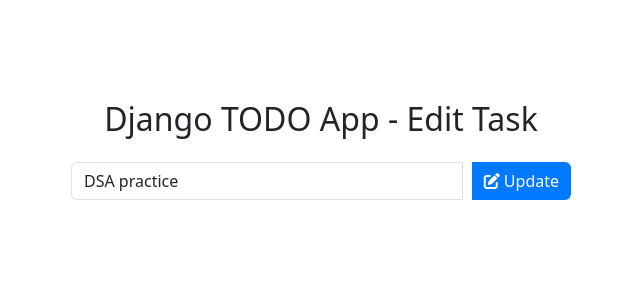
After one commit to minhazriyam/Todo_Project_Using_Django, a Django app: page /todoapp/editTask/1/ in a window 1280 px wide. The commit adds this page. Shown: the top 300 px of the page, without its empty margins (319-959 px from the left). Run offline with Django 5.2, Linux system fonts and the light colour scheme; data comes from the database, SQL or seed files in the repository; both versions use the stored data as it was after the commit.

Commit message:
Basic Functional Version

```diff
--- /dev/null
+++ b/templates/editTask.html
@@ -0,0 +1,60 @@
+<!DOCTYPE html>
+<html lang="en">
+<head>
+    <meta charset="UTF-8">
+    <meta name="viewport" content="width=device-width, initial-scale=1.0">
+    <title>Edit Task - Django TODO App</title>
+
+    <!-- Bootstrap CSS -->
+    <link href="https://cdn.jsdelivr.net/npm/bootstrap@5.3.0/dist/css/bootstrap.min.css" rel="stylesheet">
+    <!-- Font Awesome for Icons -->
+    <link rel="stylesheet" href="https://cdnjs.cloudflare.com/ajax/libs/font-awesome/6.4.2/css/all.min.css">
+
+    <style>
+        .edit-container {
+            max-width: 500px;
+            margin: 100px auto;
+            text-align: center;
+        }
+        .input-group {
+            width: 100%;
+            display: flex;
+            gap: 10px;
+            margin-top: 30px;
+        }
+        .btn-update {
+            background-color: #007bff;
+            color: white;
+            border: none;
+        }
+        .btn-update:hover {
+            background-color: #0056b3;
+        }
+    </style>
+</head>
+<body>
+
+    <div class="container">
+        <div class="edit-container">
+            <h2>Django TODO App - Edit Task</h2>
+
+            <!-- Edit Task Form -->
+            <form action = "{% url 'editTask' get_task.pk %}" method = "POST">
+                {% csrf_token %}
+                <div class="input-group mt-4">
+                    <input type="text" name = "task" class="form-control" placeholder="Add a task" value="{{ get_task.task }}">
+                    <button type="submit" class="btn btn-update">
+                        <i class="fas fa-edit"></i> Update
+                    </button>
+                </div>
+            </form>
+
+
+        </div>
+    </div>
+
+    <!-- Bootstrap JS -->
+    <script src="https://cdn.jsdelivr.net/npm/bootstrap@5.3.0/dist/js/bootstrap.bundle.min.js"></script>
+
+</body>
+</html>
--- a/todoMain/views.py
+++ b/todoMain/views.py
@@ -4,8 +4,9 @@ from todoapp.models import Task
 def home(request):
 
     tasks = Task.objects.filter(is_completed = False).order_by("-updated_at")
+    completed_tasks = Task.objects.filter(is_completed = True)
     context = {
-        'tasks' : tasks,
+        'tasks' : tasks, "completed_tasks" : completed_tasks
     }
 
     return render(request, "home.html", context)
--- a/todoapp/urls.py
+++ b/todoapp/urls.py
@@ -5,6 +5,20 @@ urlpatterns = [
 
     path("addTask/", views.addTask, name= 'addTask'),
 
+    # Mark as done
+    path("mark_as_done/<int:pk>/", views.mark_as_done, name = "mark_as_done"),
+
+    # Mark as undone
+    path("mark_as_undone/<int:pk>/", views.mark_as_undone, name = "mark_as_undone"),
+
+    #Edit Task
+    path("editTask/<int:pk>/", views.editTask, name= "editTask"),
+
+    #Delete Task
+
+    path("deleteTask/<int:pk>/", views.deleteTask, name= "deleteTask")
+
+
 
 
 ]
--- a/todoapp/views.py
+++ b/todoapp/views.py
@@ -1,4 +1,4 @@
-from django.shortcuts import redirect, render
+from django.shortcuts import get_object_or_404, redirect, render
 from . models import Task
 from django.http import HttpResponse
 
@@ -9,3 +9,41 @@ def addTask(request):
     Task.objects.create(task=task)
 
     return redirect("home")
+
+
+def mark_as_done(request, pk):
+    task = get_object_or_404(Task, pk = pk)
+    task.is_completed = True
+    task.save()
+
+    return redirect("home")
+
+def mark_as_undone(request,pk):
+    task = get_object_or_404(Task, pk = pk)
+    task.is_completed = False
+    task.save()
+
+    return redirect("home")
+
+def editTask(request, pk):
+
+    get_task = get_object_or_404(Task, pk = pk)
+
+    if request.method =='POST':
+
+        new_task = request.POST["task"]
+        get_task.task = new_task
+        get_task.save()
+        return redirect("home")
+
+    else:
+        context = {
+            "get_task" : get_task
+        }
+        return render(request, 'editTask.html', context)
+
+
+def deleteTask(request,pk):
+    task = get_object_or_404(Task, pk = pk)
+    task.delete()
+    return redirect("home")
```
Also changed, not shown: templates/home.html (+23 -9 lines), db.sqlite3.
